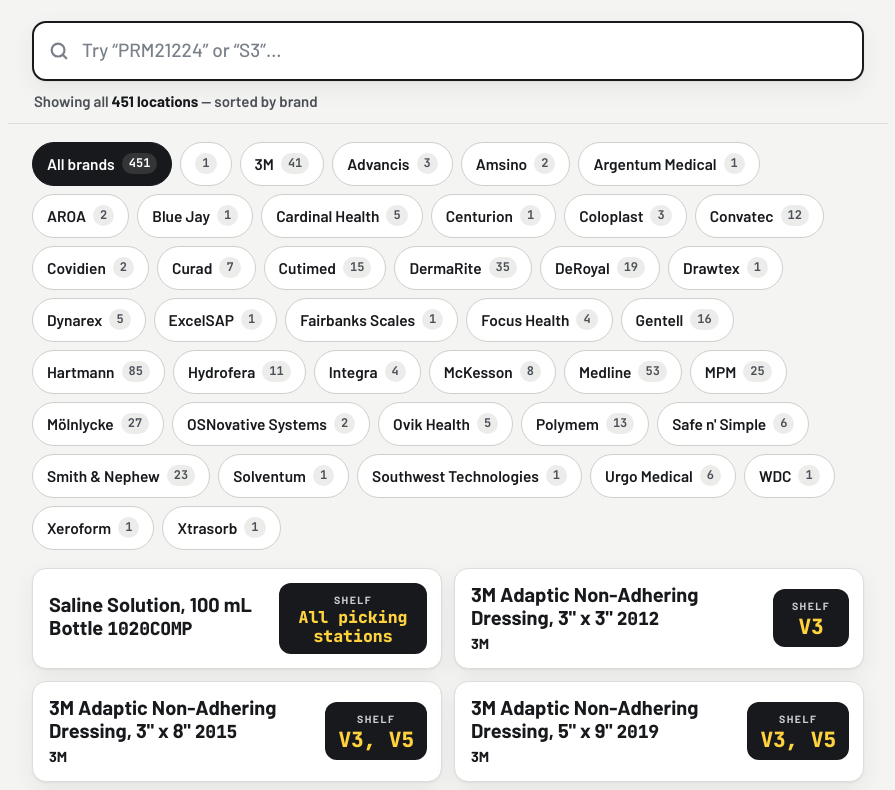
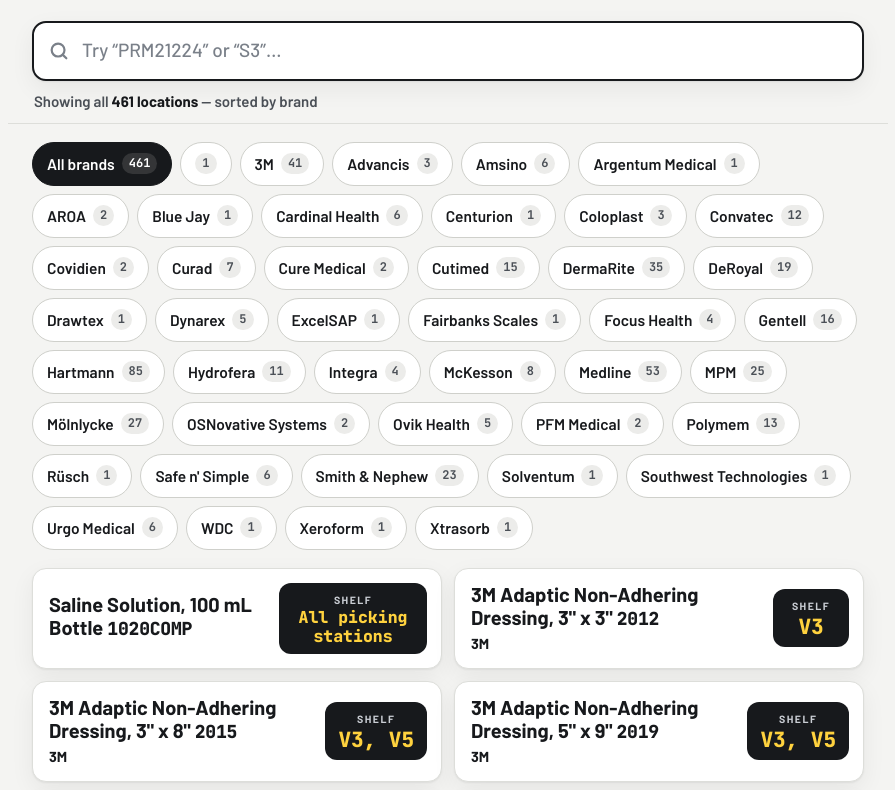
Before and after one commit to scottsullivan13-Dewey/Warehouse-Item-Lookup, a plain HTML site: page index.html in a window 1280 px wide. Shown: the part 199-989 px from the top of the page, without its empty margins (192-1087 px from the left). Drawn offline with nearby package versions, Linux system fonts and the light colour scheme.

Commit message:
Nov 16 urology Q7 (overstock) + Q8: 10 items — Amsino AS870/AS44014/AS44016/AS44018, Cure Medical K1/M14UL, PFM M7010/M7000, Cardinal 8887660218, Rusch 351016; new brands Cure Medical, PFM Medical, Rusch

```diff
--- a/index.html
+++ b/index.html
@@ -1002,6 +1002,21 @@
         { item: "Heat It Up Heating Pad, Moist/Dry, Standard, 12\" × 15\"", part: "BJ185100", mfr: "Blue Jay", shelf: "Z18", general: false },
         { item: "WDC Welcome Kit", part: "WDCWELCOMEKIT", mfr: "WDC", shelf: "All picking stations", general: false },
         { item: "Saline Solution, 100 mL Bottle", part: "1020COMP", mfr: "", shelf: "All picking stations", general: false },
+        // Cure Medical
+        { item: "Catheter Insertion Kit", part: "K1", mfr: "Cure Medical", shelf: "Q7 (overstock)", general: false },
+        { item: "Cure Catheter with Lubricant Packet, 14Fr Straight Tip, 16in Sterile Intermittent", part: "M14UL", mfr: "Cure Medical", shelf: "Q8", general: false },
+        // PFM Medical
+        { item: "ASEPT Safety Drain Line Adapter", part: "M7010", mfr: "PFM Medical", shelf: "Q7 (overstock), Q8", general: false },
+        { item: "ASEPT 1,000 mL Drainage Kit", part: "M7000", mfr: "PFM Medical", shelf: "Q7 (overstock)", general: false },
+        // Amsino
+        { item: "AMSure Urethral Catheterization Tray", part: "AS870", mfr: "Amsino", shelf: "Q7 (overstock)", general: false },
+        { item: "AMSure Red Rubber Latex Urethral Catheter, 16Fr, 16in", part: "AS44016", mfr: "Amsino", shelf: "Q7 (overstock), Q8", general: false },
+        { item: "AMSure Red Rubber Latex Urethral Catheter, 14Fr, 16in", part: "AS44014", mfr: "Amsino", shelf: "Q8", general: false },
+        { item: "AMSure Red Rubber Latex Urethral Catheter, 18Fr, 16in", part: "AS44018", mfr: "Amsino", shelf: "Q8", general: false },
+        // Cardinal Health
+        { item: "Dover Red Rubber Urethral Catheter, 20Fr", part: "8887660218", mfr: "Cardinal Health", shelf: "Q8", general: false },
+        // Rüsch
+        { item: "All Purpose Catheter Robinson/Nelaton, Ch 16", part: "351016", mfr: "Rüsch", shelf: "Q8", general: false },
       ];
 
       // Sort by manufacturer, then item/part — the order the page always shows.
```
Also changed, not shown: warehouse-item-lookup.html (+15 -0 lines).
